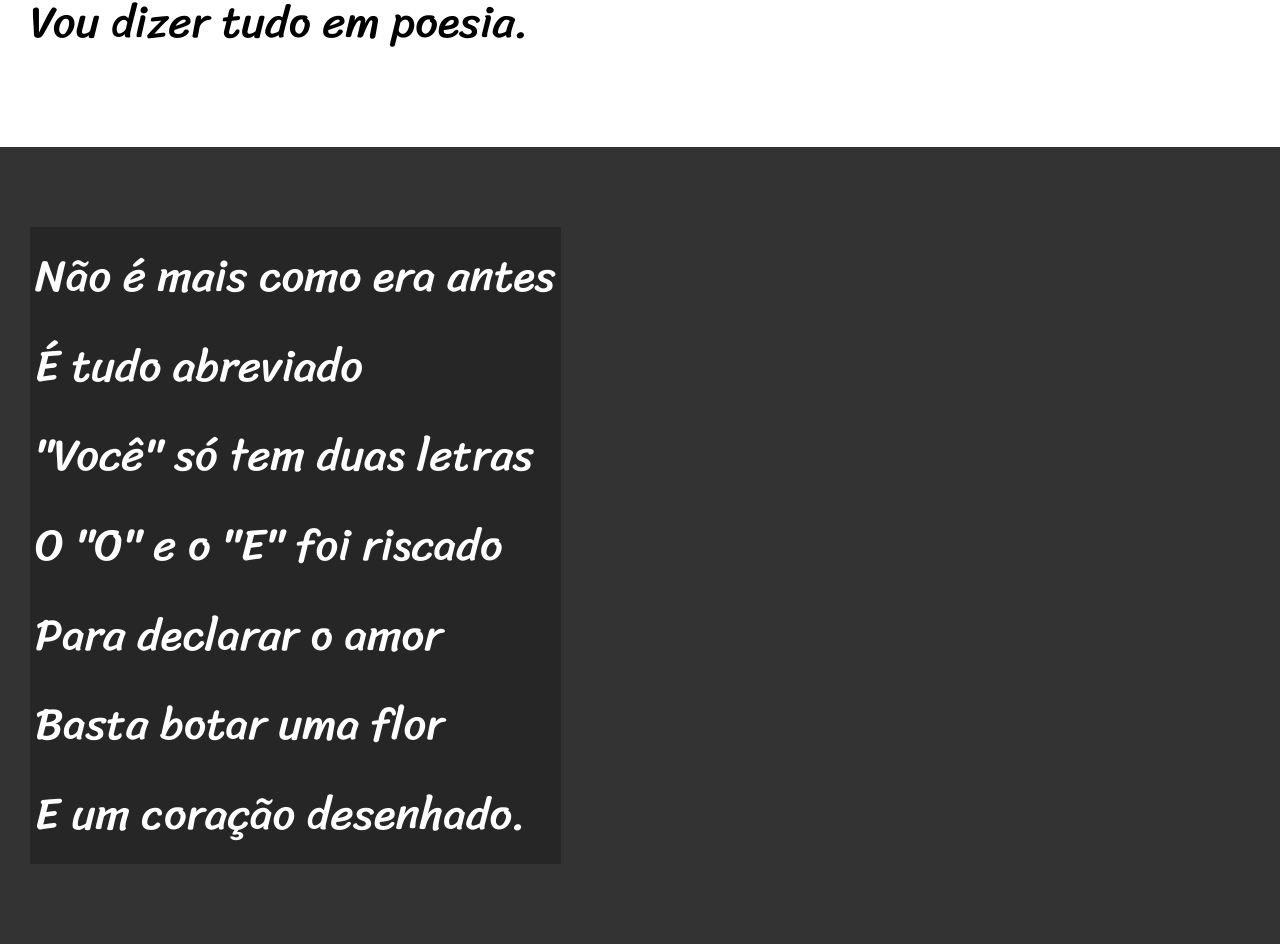
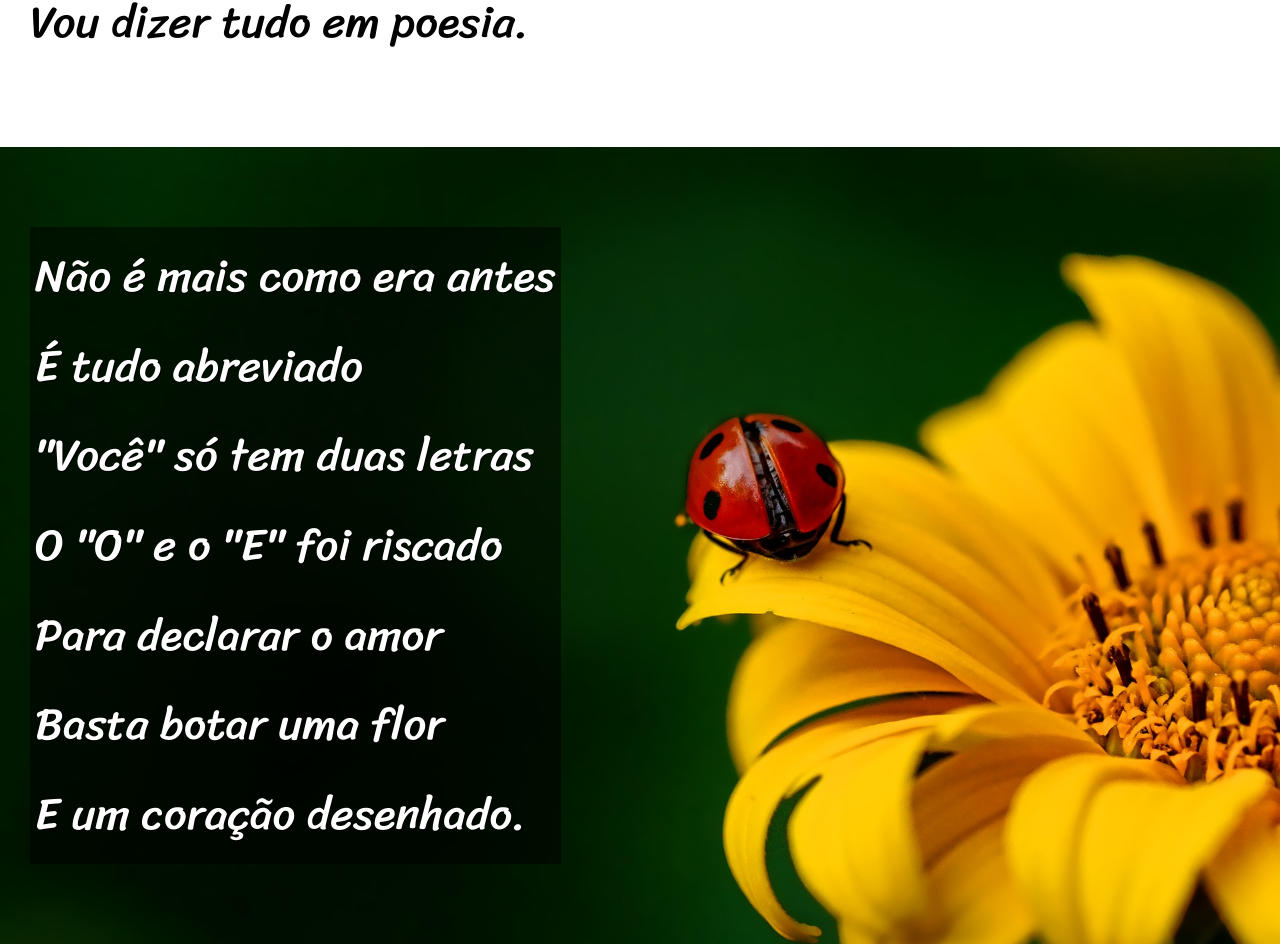
Before and after one commit to adenilsonassis/html-css, a plain HTML site: page desafios/d012/index.html in a window 1280 px wide. Shown: the part 900-1844 px from the top of the page. Drawn offline with Linux system fonts and the light colour scheme.

Commit message:
finalizando

```diff
--- a/desafios/d012/estilo/style.css
+++ b/desafios/d012/estilo/style.css
@@ -4,7 +4,7 @@
 
 @import url('https://fonts.googleapis.com/css2?family=Passion+One:wght@400;700;900&family=Sriracha&display=swap');
 
-:root{
+:root {
     --fonte1: Verdana, Geneva, Tahoma, sans-serif;
     --fonte2: 'Passion One', cursive;
     --fonte3: 'Sriracha', cursive;
@@ -16,40 +16,44 @@
 
 }
 
-html, body{
+html,
+body {
     min-height: 100vh;
     background-color: darkgray;
     font-family: var(--fonte1);
 
 }
 
-header{
+header {
     background-color: black;
-color: white;
-text-align: center;
+    color: white;
+    text-align: center;
 }
 
-header>h1{
+header>h1 {
     padding-top: 50px;
     font-variant: small-caps;
     font-family: var(--fonte2);
     font-size: 10vw;
 }
 
-header > p{
+header>p {
     padding-bottom: 50px;
 }
-header a, footer a{
+
+header a,
+footer a {
     color: white;
     text-decoration: none;
     font-weight: bolder;
 }
 
-header a:hover, footer a:hover{
+header a:hover,
+footer a:hover {
     text-decoration: underline;
 }
 
-section{
+section {
     padding-top: 10vh;
     padding-bottom: 10vh;
     line-height: 2em;
@@ -58,22 +62,37 @@ section{
     font-size: 3.5vw;
 }
 
-section.imagem>p{
-    display: inline-block;
-    padding: 5px;
-    background-color: rgba(0, 0, 0, 0.256);
-}
-section.normal{
+section.normal {
     background-color: white;
     color: black;
 }
 
-section.imagem{
+section.imagem {
     background-color: rgb(51, 51, 51);
     color: white;
+    background-size: cover;
+    background-attachment: fixed;
 }
 
-footer{
+section.imagem>p {
+    display: inline-block;
+    padding: 5px;
+    background-color: rgba(0, 0, 0, 0.509);
+    background-size: cover;
+    text-shadow: 1px 1px 0px black;
+}
+
+section#img01 {
+    background-image: url(../imagens/background001.jpg);
+    background-position: right center;
+}
+
+section#img02 {
+    background-image: url(../imagens/background002.jpg);
+
+}
+
+footer {
     background-color: black;
     color: white;
     text-align: center;
--- a/desafios/d012/index.html
+++ b/desafios/d012/index.html
@@ -27,7 +27,7 @@
         </p>
     </section>
 
-    <section class="imagem">
+    <section class="imagem" id="img01">
         <p>
             Não é mais como era antes <br>
             É tudo abreviado <br>
@@ -60,7 +60,7 @@
             </p>
     </section>
 
-    <section class="imagem">
+    <section class="imagem" id="img02">
         <p>
             Tenho saudade das cartas <br>
             Escritas com a própria mão <br>
```
